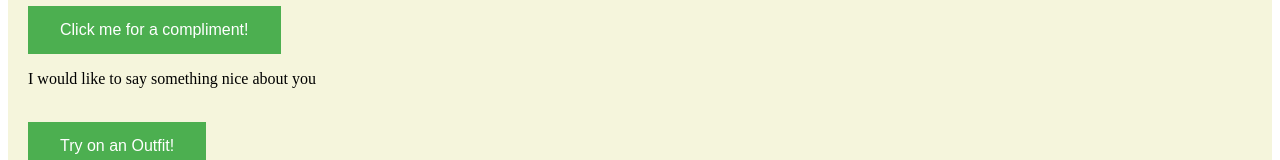
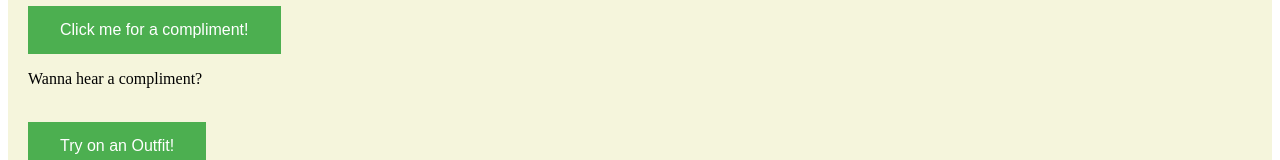
Before and after one commit to Jrock0099/Generator, a plain HTML site: page Joe's Generator 2.html in a window 1280 px wide. Shown: the part 425-585 px from the top of the page. Drawn offline with Linux system fonts and the light colour scheme.

Commit message:
Changes the text within the compliment paragraph

```diff
--- a/Joe's Generator 2.html
+++ b/Joe's Generator 2.html
@@ -317,7 +317,7 @@ return GrandFinale;
     <br>
     <button onclick="change3()"> Click me for a compliment!</button>
     <br>
-        <p id="randomc">I would like to say something nice about you</p>
+        <p id="randomc">Wanna hear a compliment?</p>
         <br>
 
         <div class="outift">
```
